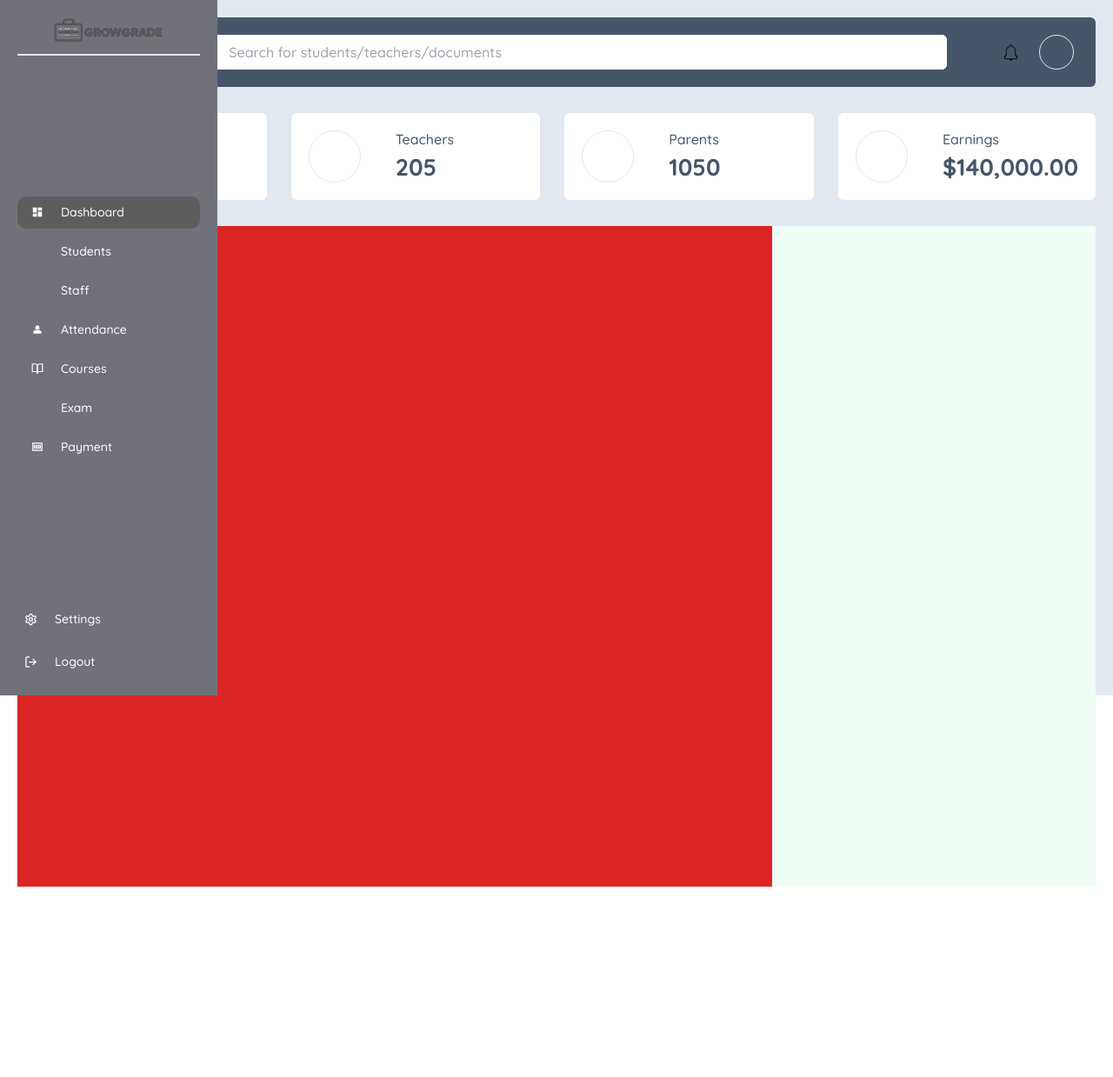
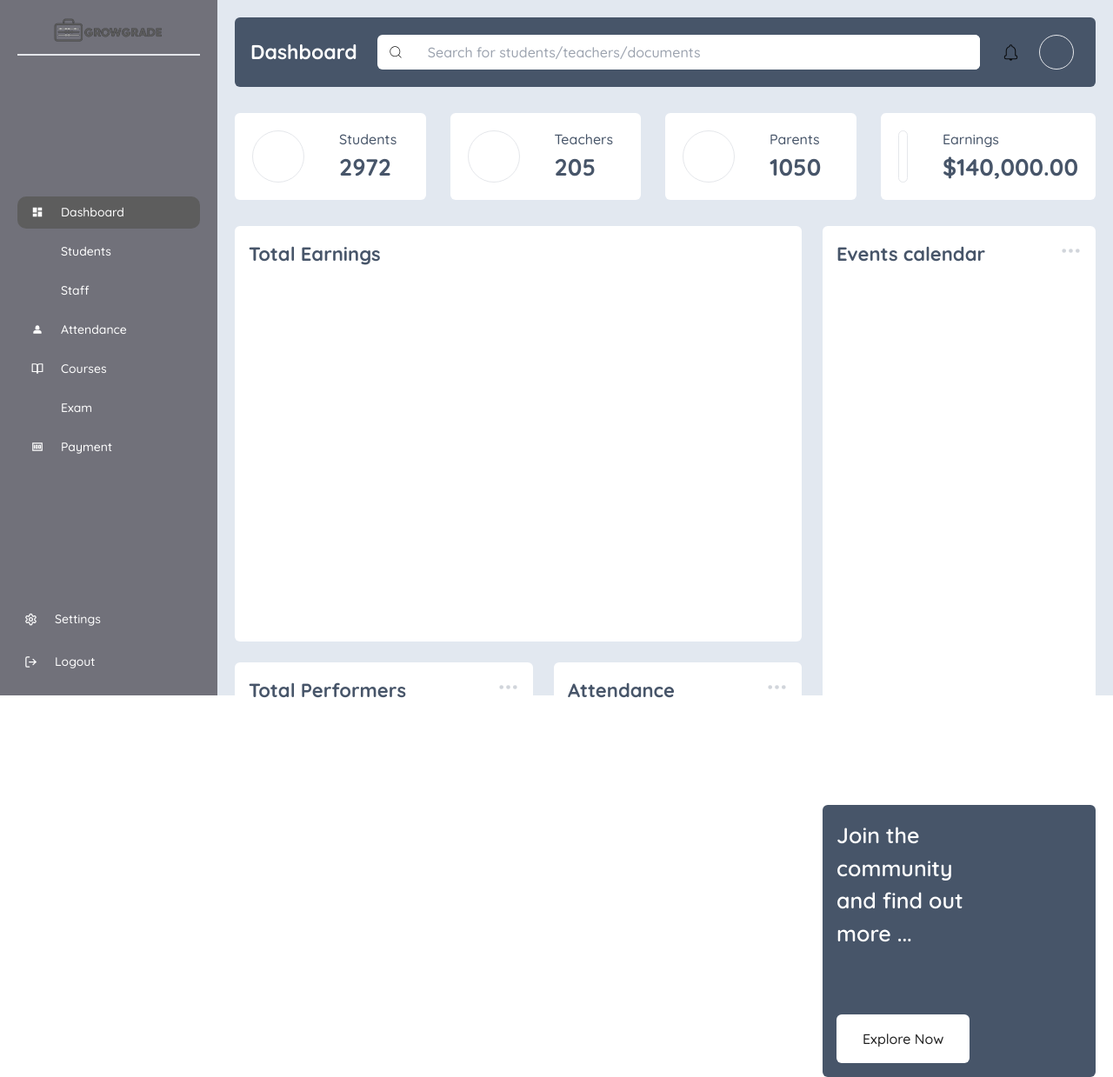
Before and after one commit to Rufai-Ahmed/GrowGrade, a React (Vite) app in the folder FE/: page /dashboard/admin in a window 1280 px wide. Shown: the whole page at 87% size. Before the commit the page ends 1020 px from the top, so only its background shows below. Built offline with nearby package versions, Linux system fonts and the light colour scheme; some icons are missing.

Commit message:
minor changes

```diff
--- a/FE/src/Pages/Dashboards/Homes/Admin.tsx
+++ b/FE/src/Pages/Dashboards/Homes/Admin.tsx
@@ -1,9 +1,11 @@
 import { CiBellOn } from "react-icons/ci";
 import { CiSearch } from "react-icons/ci";
+import { BsThreeDots } from "react-icons/bs";
+import pic from "../../../Assets/SCR-20231213-dldu.png";
 
 export const Admin = () => {
   return (
-    <div className="p-[20px]  w-full h-screen bg-slate-200 ">
+    <div className="p-[20px]  w-[calc(100%-250px)] h-screen bg-slate-200 ">
       <div className="w-full h-[80px] bg-slate-600 rounded-md flex justify-between items-center ">
         <div className="pl-[18px] text-[23px] text-white font-bold ">
           Dashboard
@@ -15,7 +17,7 @@ export const Admin = () => {
           </div>
           <input
             type="text"
-            className="w-full h-full rounded-md "
+            className="w-full h-full rounded-md pl-4 outline-none"
             placeholder="Search for students/teachers/documents"
           />
         </div>
@@ -58,9 +60,102 @@ export const Admin = () => {
         </div>
       </div>
 
-      <div className="w-full bg-zinc-500 h-full flex">
-        <div className="w-[70%] h-full bg-red-600"></div>
-        <div className="w-[30%] h-full bg-green-50"></div>
+      <div className="w-full h-[79%]  grid grid-cols-3 gap-6 ">
+        <div className="  grid col-span-2 gap-6">
+          <div className="bg-white col-span-2 rounded-md p-4">
+            <h2 className="text-[22px] font-bold text-slate-600">
+              Total Earnings
+            </h2>
+            {/* <img src={pic} alt="" className="w-full h-[80%] object-contain" /> */}
+          </div>
+          <div className="bg-white rounded-md p-4 ">
+            {" "}
+            <div className="flex justify-between">
+              <h2 className="text-[22px] font-bold text-slate-600">
+                Total Performers
+              </h2>
+              <div className="text-[25px] text-gray-300">
+                <BsThreeDots />
+              </div>
+            </div>
+            {/* <div>
+              <div className="flex gap-[55px] text-[16px] mx-5 -5 -3">
+                <div className="">Week</div>
+                <div>Month</div>
+                <div>Year</div>
+              </div>
+              <hr />
+            </div> */}
+            {/* <div className="grid grid-cols-6 mt-4">
+              <div className="bg-red-50">
+                <div className="-7">Photo</div>
+                <div className="w-[40px] h-[40px] rounded-full border -3"></div>
+              </div>
+              <div className="bg-red-100 col-span-2">
+                <div className="-7">Name</div>
+                <div className="-6 text-[18px] font-semibold ">
+                  samuel ayomide
+                </div>
+                <div className="-6 text-[18px] font-semibold ">
+                  samuel ayomide
+                </div>
+                <div className="-6 text-[18px] font-semibold ">
+                  samuel ayomide
+                </div>
+                <div className="-6 text-[18px] font-semibold ">
+                  samuel ayomide
+                </div>
+              </div>
+              <div className="bg-red-200">
+                <div className="-7">ID Nuer</div>
+                <div className="-6 text-[18px] font-semibold ">ID:1243</div>
+                <div className="-6 text-[18px] font-semibold ">ID:1243</div>
+                <div className="-6 text-[18px] font-semibold ">ID:1243</div>
+                <div className="-6 text-[18px] font-semibold ">ID:1243</div>
+              </div>
+              <div className="bg-red-300">
+                <div className="-7">Standard</div>
+                <div className="-6 text-[18px] font-semibold ">6th</div>
+                <div className="-6 text-[18px] font-semibold ">6th</div>
+                <div className="-6 text-[18px] font-semibold ">6th</div>
+                <div className="-6 text-[18px] font-semibold ">6th</div>
+              </div>
+              <div className="bg-red-400">fkfrkrr</div>
+            </div> */}
+          </div>
+          <div className="bg-white rounded-md p-4">
+            {" "}
+            <div className="flex justify-between">
+              <h2 className="text-[22px] font-bold text-slate-600">
+                Attendance
+              </h2>
+              <div className="text-[25px] text-gray-300">
+                <BsThreeDots />
+              </div>
+            </div>
+          </div>
+        </div>
+        <div className="  rounded-md grid grid-rows-3 gap-5 ">
+          <div className="bg-white row-span-2 rounded-md p-4">
+            <div className="flex justify-between">
+              <h2 className="text-[22px] font-bold text-slate-600">
+                Events calendar
+              </h2>
+              <div className="text-[25px] text-gray-300">
+                <BsThreeDots />
+              </div>
+            </div>
+          </div>
+          <div className="bg-slate-600 rounded-md p-4">
+            <div className="text-[25px] text-white w-[60%] font-semibold ">
+              Join the community and find out more ...
+            </div>
+
+            <button className="bg-white py-4 px-[30px] mt-[75px] rounded-md">
+              Explore Now
+            </button>
+          </div>
+        </div>
       </div>
     </div>
   );
```
Also changed, not shown: FE/src/Assets/SCR-20231213-dldu.png (added).
